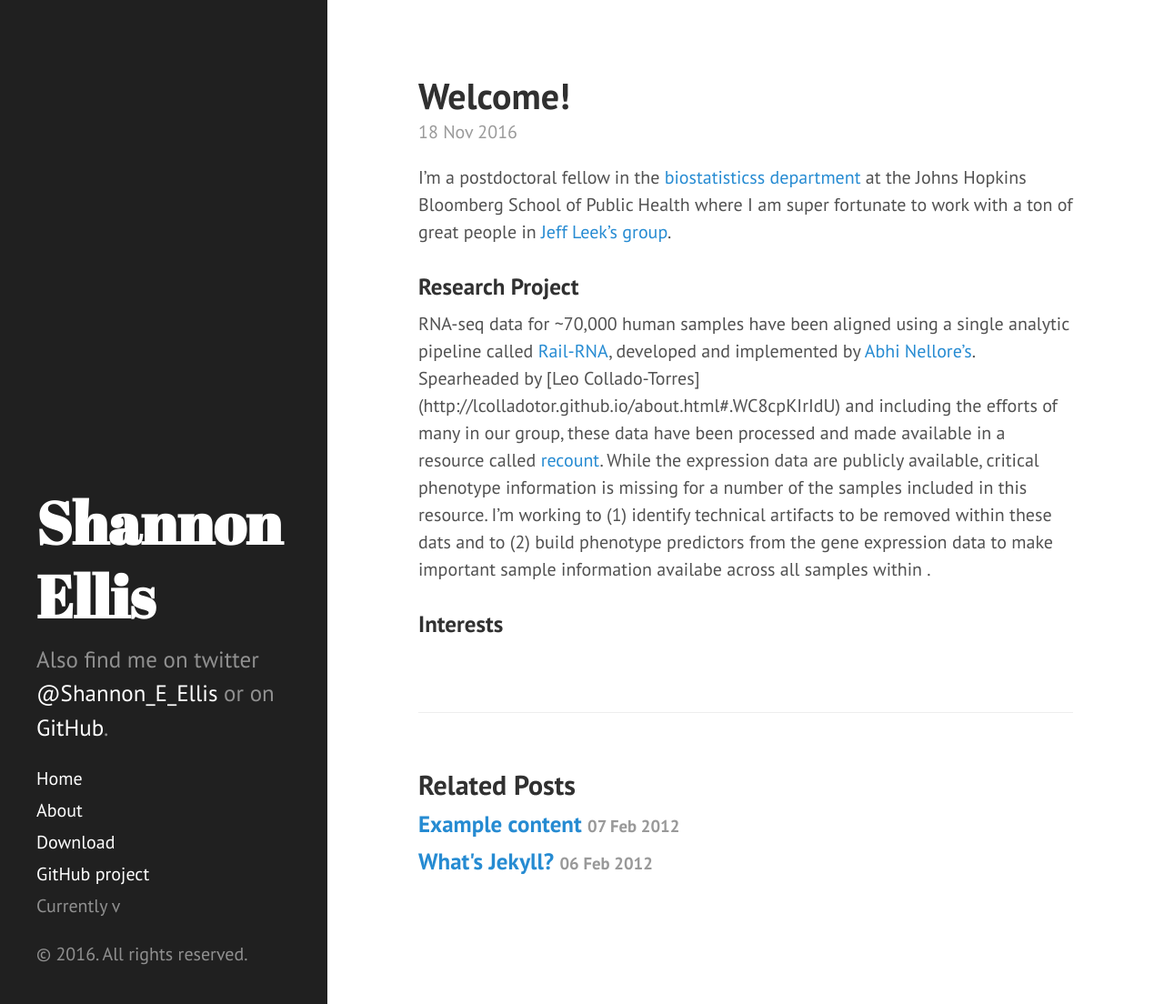
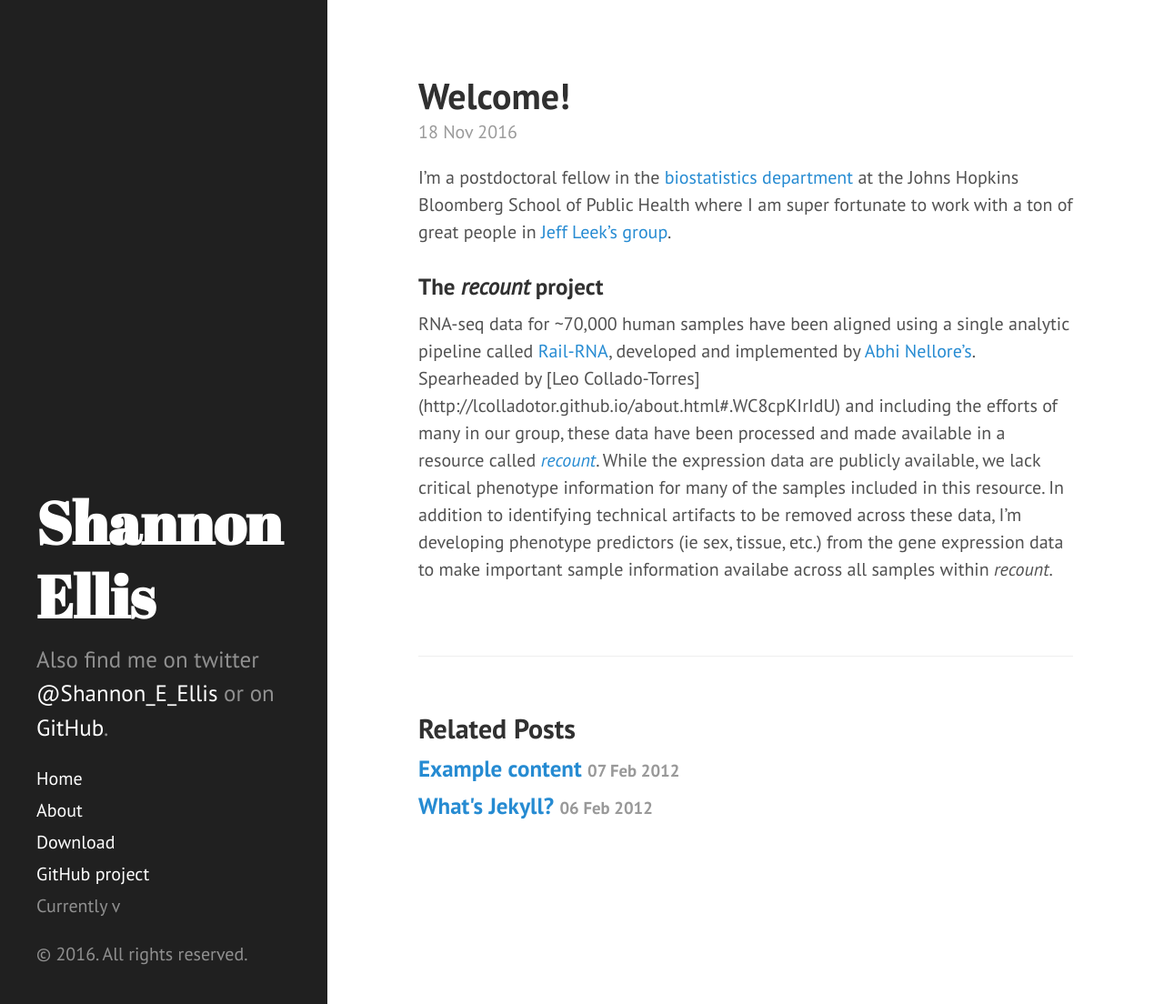
Before and after one commit to ShanEllis/ShanEllis.github.io, a Jekyll site: the page built from _posts/2016-11-18-Welcome.md, in a window 1280 px wide and 1104 px high. Shown: the whole window at 91% size. Built offline with Jekyll 4.4.1, drawn with Linux system fonts in a browser that asks for light colours; Markdown is read by kramdown in place of the engine named in the settings.

Commit message:
Update 2016-11-18-Welcome.md

```diff
--- a/_posts/2016-11-18-Welcome.md
+++ b/_posts/2016-11-18-Welcome.md
@@ -3,9 +3,7 @@ layout: post
 title: Welcome!
 ---
 
-I'm a postdoctoral fellow in the [biostatisticss department](http://www.jhsph.edu/departments/biostatistics/) at the Johns Hopkins Bloomberg School of Public Health where I am super fortunate to work with a ton of great people in [Jeff Leek's group](http://jtleek.com/).
+I'm a postdoctoral fellow in the [biostatistics department](http://www.jhsph.edu/departments/biostatistics/) at the Johns Hopkins Bloomberg School of Public Health where I am super fortunate to work with a ton of great people in [Jeff Leek's group](http://jtleek.com/).
 
-### Research Project
-RNA-seq data for ~70,000 human samples have been aligned using a single analytic pipeline called [Rail-RNA](http://rail.bio/), developed and implemented by [Abhi Nellore's](https://twitter.com/AbhiNellore). Spearheaded by [Leo Collado-Torres] (http://lcolladotor.github.io/about.html#.WC8cpKIrIdU) and including the efforts of many in our group, these data have been processed and made available in a resource called [recount](https://jhubiostatistics.shinyapps.io/recount/). While the expression data are publicly available, critical phenotype information is missing for a number of the samples included in this resource. I'm working to (1) identify technical artifacts to be removed within these dats and to (2) build phenotype predictors from the gene expression data to make important sample information availabe across all samples within <recount>.
-
-### Interests
+### The *recount* project
+RNA-seq data for ~70,000 human samples have been aligned using a single analytic pipeline called [Rail-RNA](http://rail.bio/), developed and implemented by [Abhi Nellore's](https://twitter.com/AbhiNellore). Spearheaded by [Leo Collado-Torres] (http://lcolladotor.github.io/about.html#.WC8cpKIrIdU) and including the efforts of many in our group, these data have been processed and made available in a resource called *[recount](https://jhubiostatistics.shinyapps.io/recount/)*. While the expression data are publicly available, we lack critical phenotype information for many of the samples included in this resource. In addition to identifying technical artifacts to be removed across these data, I'm developing phenotype predictors (ie sex, tissue, etc.) from the gene expression data to make important sample information availabe across all samples within *recount*.
```
